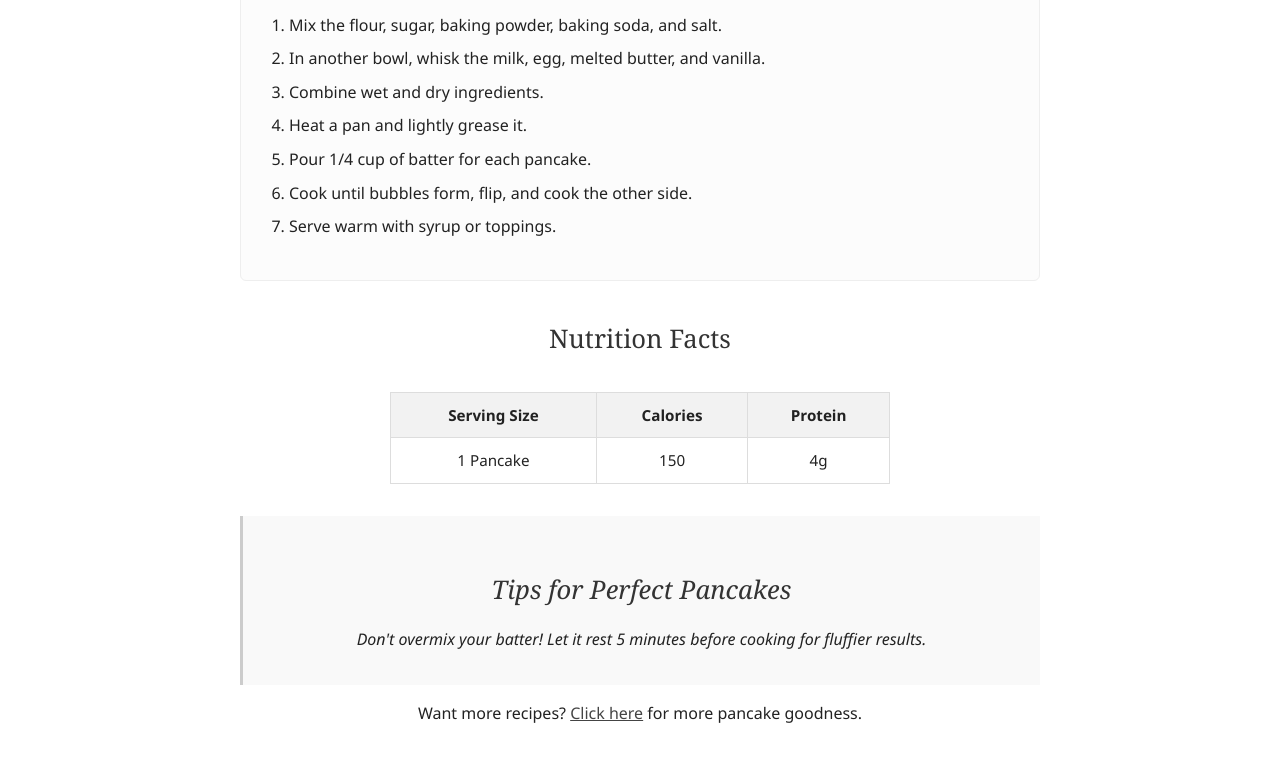
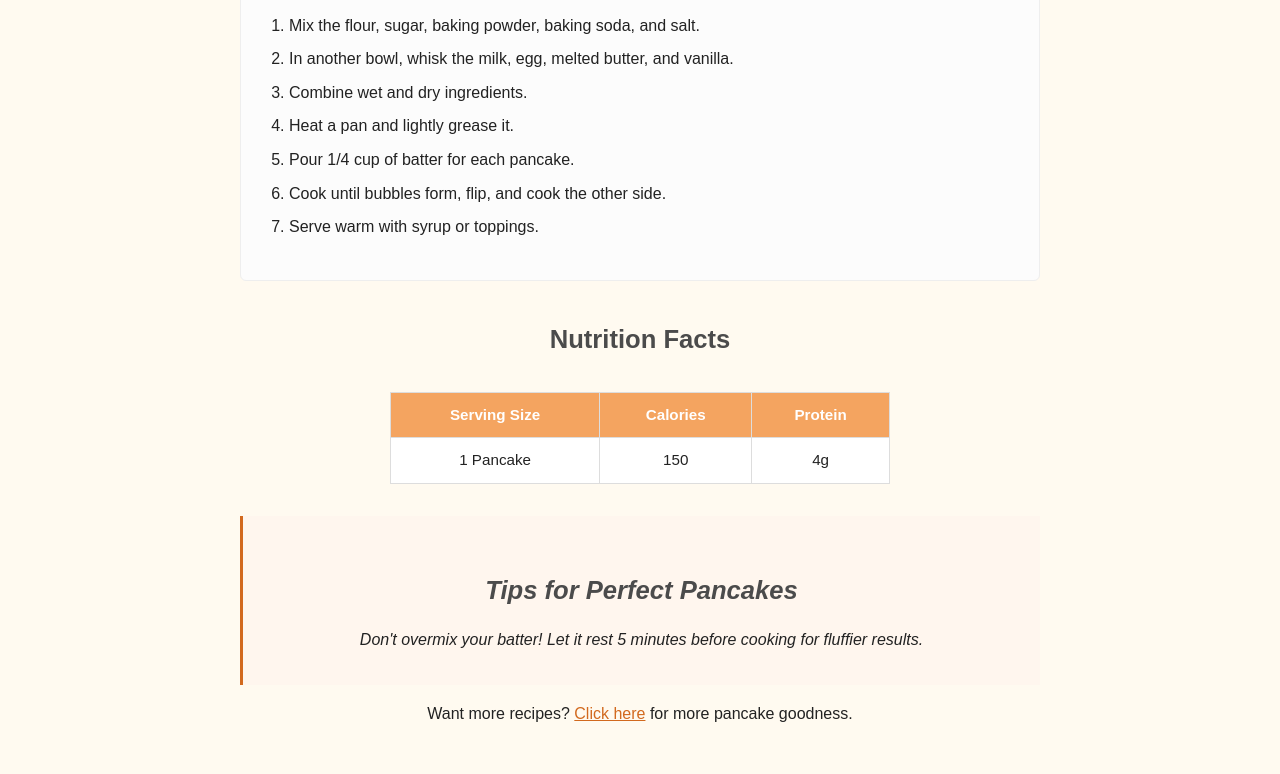
Before and after one commit to michellek22/michellek22.github.io, a plain HTML site: page index.html in a window 1280 px wide. Shown: the part 1314-2088 px from the top of the page. Drawn offline with Linux system fonts and the light colour scheme.

Commit message:
Update style.css

```diff
--- a/styles/style.css
+++ b/styles/style.css
@@ -2,8 +2,8 @@
    Base & Typography
 ============================ */
 body {
-    font-family: 'Segoe UI', Tahoma, Geneva, Verdana, sans-serif;
-    background-color: #ffffff;
+    font-family: Arial, sans-serif;
+    background-color: #fffaf0; /* Light cream background */
     color: #222;
     line-height: 1.6;
     margin: 0;
@@ -14,27 +14,30 @@ body {
    Headings
 ============================ */
 h1, h2, h3 {
-    font-family: 'Georgia', serif;
     margin-top: 1.5em;
     margin-bottom: 0.5em;
-    color: #333;
-    font-weight: 500;
+    font-weight: bold;
 }
 
 h1 {
     font-size: 2.2rem;
+    color: #d2691e; /* Burnt orange */
+    text-transform: uppercase;
+    letter-spacing: 1px;
 }
 
 h2 {
     font-size: 1.6rem;
+    color: #4b4b4b; /* Dark gray */
 }
 
 h3 {
     font-size: 1.3rem;
+    color: #6b6b6b;
 }
 
 .subtitle {
-    color: #666;
+    color: #777;
     font-style: italic;
     font-size: 1.2rem;
 }
@@ -48,7 +51,7 @@ p {
 }
 
 a {
-    color: #444;
+    color: #d2691e;
     text-decoration: underline;
 }
 
@@ -63,23 +66,23 @@ a:hover {
     display: flex;
     justify-content: center;
     padding: 1rem;
+    background-color: #ffe6cc; /* Light orange */
     border-bottom: 1px solid #e0e0e0;
-    background-color: #fafafa;
 }
 
 .navbar a {
     margin: 0 12px;
-    font-weight: 500;
-    color: #222;
+    font-weight: bold;
+    color: #333;
     text-decoration: none;
 }
 
 .navbar a:hover {
-    color: #555;
+    color: #d2691e;
 }
 
 /* ============================
-   Layout Container
+   Main Content Wrapper
 ============================ */
 .center-content {
     max-width: 800px;
@@ -89,7 +92,7 @@ a:hover {
 }
 
 /* ============================
-   Flexbox Layout
+   Flexbox Section
 ============================ */
 .flexbox-section {
     display: flex;
@@ -118,7 +121,7 @@ a:hover {
 }
 
 /* ============================
-   Lists
+   List Styling
 ============================ */
 ul, ol {
     padding-left: 1.5rem;
@@ -131,7 +134,7 @@ li {
 }
 
 /* ============================
-   Sections
+   Section Blocks
 ============================ */
 #ingredients, #instructions {
     padding: 1.5rem;
@@ -156,6 +159,7 @@ table {
     width: 100%;
     max-width: 500px;
     font-size: 0.95rem;
+    background-color: #fff;
 }
 
 th, td {
@@ -165,19 +169,20 @@ th, td {
 }
 
 th {
-    background-color: #f2f2f2;
-    font-weight: 600;
+    background-color: #f4a460;
+    color: white;
+    font-weight: bold;
 }
 
 /* ============================
    Tips Section
 ============================ */
 #tips {
-    border-left: 3px solid #ccc;
+    border-left: 3px solid #d2691e;
     padding: 1rem;
     margin-top: 2rem;
     font-style: italic;
-    background-color: #f9f9f9;
+    background-color: #fff6ee;
 }
 
 /* ============================
```
